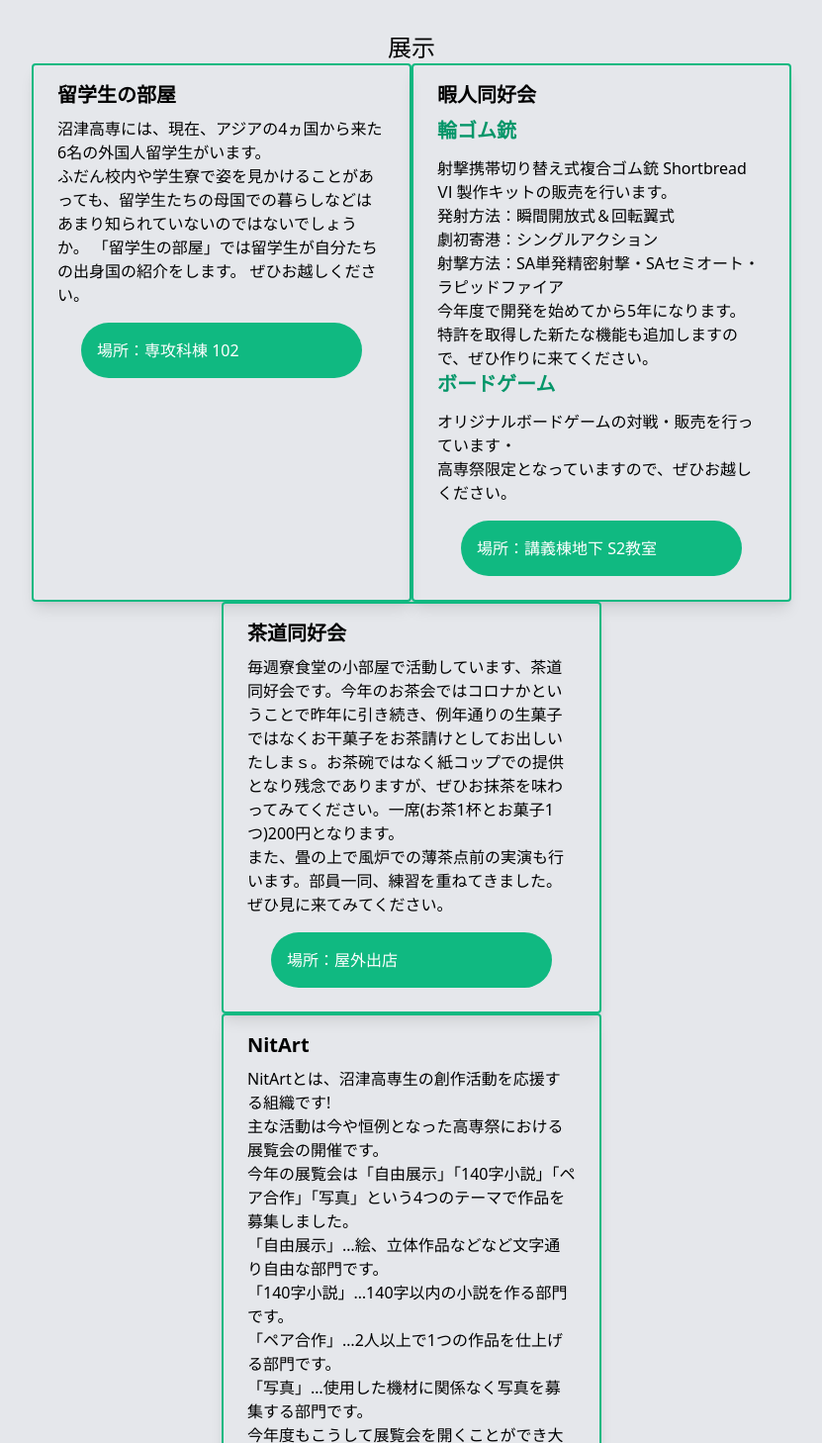
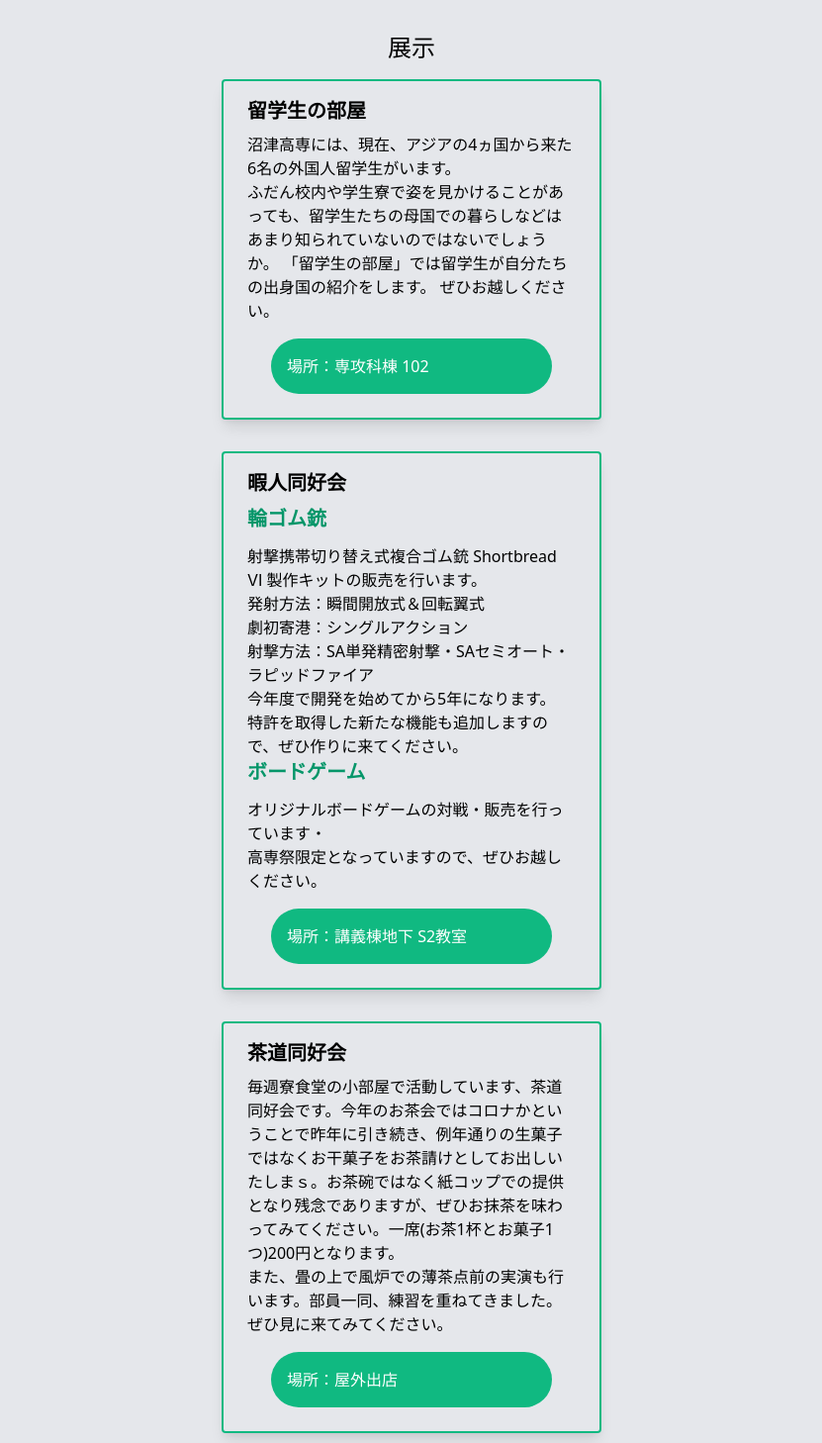
Before and after one commit to NIT-kosensai-website/56-NITfes, a Gatsby site: page /exhibition in a window 1280 px wide. Shown: the top 1458 px of the page at 99% size, without its empty margins (224-1055 px from the left). Built offline with nearby package versions, Linux system fonts and the light colour scheme; Gatsby itself is replaced by a stand-in of ours.

Commit message:
複数カードが1行に表示されてしまっている問題の修正

```diff
--- a/src/pages/exhibition.js
+++ b/src/pages/exhibition.js
@@ -4,7 +4,7 @@ const exhibitionPage = () => {
   return (
     <div className="h-full bg-gray-200">
       <h1 className="text-2xl text-center pt-8">展示</h1>
-      <div className="flex justify-center">
+      <div className="flex justify-center py-4">
         <div className="rounded border-solid border-2 border-green-500 max-w-sm overflow-hidden shadow-lg">
           <div className="px-6 py-4">
             <div className="font-bold text-xl mb-2">留学生の部屋</div>
@@ -25,6 +25,8 @@ const exhibitionPage = () => {
             </div>
           </div>
         </div>
+      </div>
+      <div className="flex justify-center py-4">
         <div className="rounded border-solid border-2 border-green-500 max-w-sm overflow-hidden shadow-lg">
           <div className="px-6 py-4">
             <div className="font-bold text-xl mb-2">暇人同好会</div>
@@ -63,7 +65,7 @@ const exhibitionPage = () => {
           </div>
         </div>
       </div>
-      <div className="flex justify-center">
+      <div className="flex justify-center py-4">
         <div className="rounded border-solid border-2 border-green-500 max-w-sm overflow-hidden shadow-lg">
           <div className="px-6 py-4">
             <div className="font-bold text-xl mb-2">茶道同好会</div>
@@ -83,7 +85,7 @@ const exhibitionPage = () => {
           </div>
         </div>
       </div>
-      <div className="flex justify-center">
+      <div className="flex justify-center py-4">
         <div className="rounded border-solid border-2 border-green-500 max-w-sm overflow-hidden shadow-lg">
           <div className="px-6 py-4">
             <div className="font-bold text-xl mb-2">NitArt</div>
```
